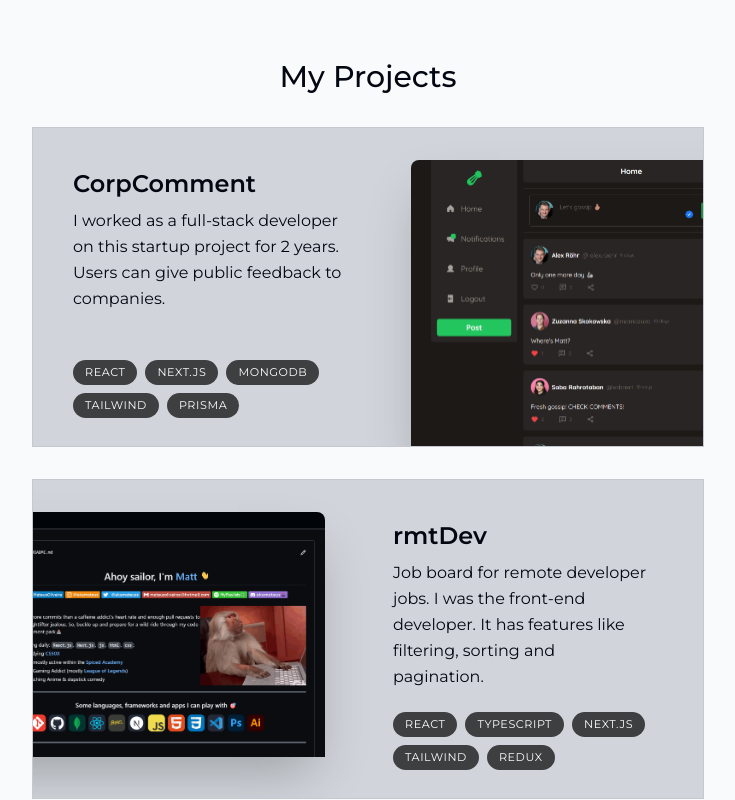
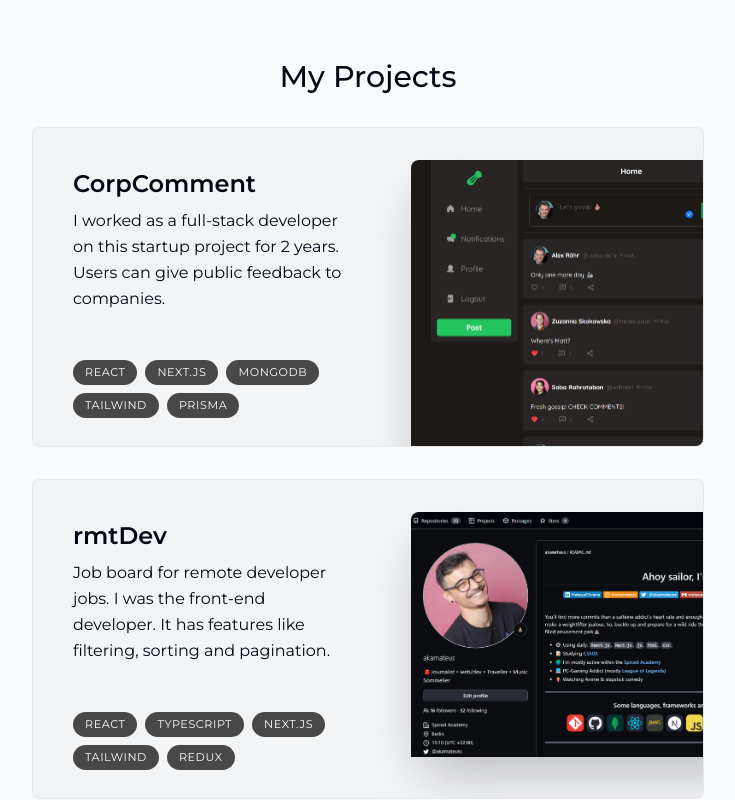
Before and after one commit to akamateus/portfolio, a Next.js app: page / in a window 1280 px wide. Shown: the part 1340-2140 px from the top of the page, without its empty margins (272-1007 px from the left). Built offline with nearby package versions, Linux system fonts and the light colour scheme.

Commit message:
added motion to scroll, need to fix even

```diff
--- /dev/null
+++ b/components/project.tsx
@@ -0,0 +1,61 @@
+"use client";
+
+import { projectsData } from "@/lib/data";
+import { useScroll, motion } from "framer-motion";
+import Image from "next/image";
+import { useRef } from "react";
+
+type ProjectProps = (typeof projectsData)[number];
+
+export default function Project({
+  title,
+  description,
+  tags,
+  imageUrl,
+}: ProjectProps) {
+  const ref = useRef<HTMLDivElement>(null);
+
+  const { scrollYProgress } = useScroll({
+    target: ref,
+    offset: ["0 1", "1.33 1"],
+  });
+
+  return (
+    <motion.div
+      ref={ref}
+      style={{
+        scale: scrollYProgress,
+        opacity: scrollYProgress,
+      }}
+      className="mb-3 sm:mb-8 last:mb-0"
+    >
+      <section className="group bg-gray-100 max-w-[42rem] border rounded-lg border-black/5 overflow-hidden sm:pr-8 relative sm:h-[20rem] even:pl-8 hover:bg-orange-200 transition">
+        <div className="pt-4 pb-7 px-5 sm:pl-10 sm:pr-2 sm:pt-10 sm:max-w-[50%] flex flex-col h-full group-even:ml-[18rem]">
+          <h3 className="text-2xl font-semibold"> {title}</h3>
+          <p className="mt-2 leading-relaxed text-grey-700">{description}</p>
+          <ul className="flex flex-wrap mt-4 gap-2 sm:mt-auto">
+            {tags.map((tag, index) => (
+              <li
+                className="bg-black/[0.7] px-3 py-1 text-[0.7rem] uppercase tracking-wider text-white rounded-full"
+                key={index}
+              >
+                {tag}
+              </li>
+            ))}
+          </ul>
+        </div>
+
+        <Image
+          src={imageUrl}
+          alt="My projects"
+          quality={95}
+          className="absolute top-8 -right-40 w-[28.25rem] rounded-t-lg shadow-2xl group-even:right-[initial] group-even:-left-40 group-hover:-translate-x-3 group-hover:translate-y-3 group-hover:-rotate-2
+
+        group-even:group-hover:translate-x-3 group-even:group-hover:translate-y-3 group-even:group-hover:rotate-2
+
+        transition group-hover:scale-[1.04] "
+        />
+      </section>
+    </motion.div>
+  );
+}
--- a/components/projects.tsx
+++ b/components/projects.tsx
@@ -1,7 +1,7 @@
 import React from "react";
 import SectionHeading from "./section-heading";
 import { projectsData } from "@/lib/data";
-import Image from "next/image";
+import Project from "./project";
 
 export default function Projects() {
   return (
@@ -17,33 +17,3 @@
     </section>
   );
 }
-
-type ProjectProps = (typeof projectsData)[0];
-
-function Project({ title, description, tags, imageUrl }: ProjectProps) {
-  return (
-    <section className="group bg-gray-300 max-w-[42rem] border border-black/5 overflow-hidden sm:pr-8 relative sm:h-[20rem] mb-3 sm:mb-8 last:mb-0 even:pl-8">
-      <div className="pt-4 pb-7 px-5 sm:pl-10 sm:pr-2 sm:pt-10 sm:max-w-[50%] flex flex-col h-full group-even:ml-[18rem]">
-        <h3 className="text-2xl font-semibold"> {title}</h3>
-        <p className="mt-2 leading-relaxed text-grey-700">{description}</p>
-        <ul className="flex flex-wrap mt-4 gap-2 sm:mt-auto">
-          {tags.map((tag, index) => (
-            <li
-              className="bg-black/[0.7] px-3 py-1 text-[0.7rem] uppercase tracking-wider text-white rounded-full"
-              key={index}
-            >
-              {tag}
-            </li>
-          ))}
-        </ul>
-      </div>
-
-      <Image
-        src={imageUrl}
-        alt="My projects"
-        quality={95}
-        className="absolute top-8 -right-40 w-[28.25rem] rounded-t-lg shadow-2xl group-even:right-[initial] group-even:-left-40"
-      />
-    </section>
-  );
-}
```
